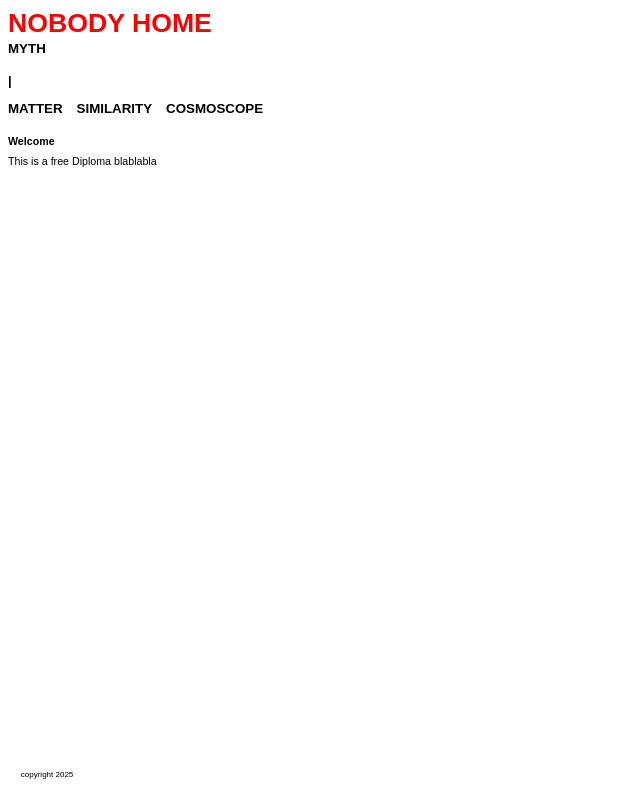
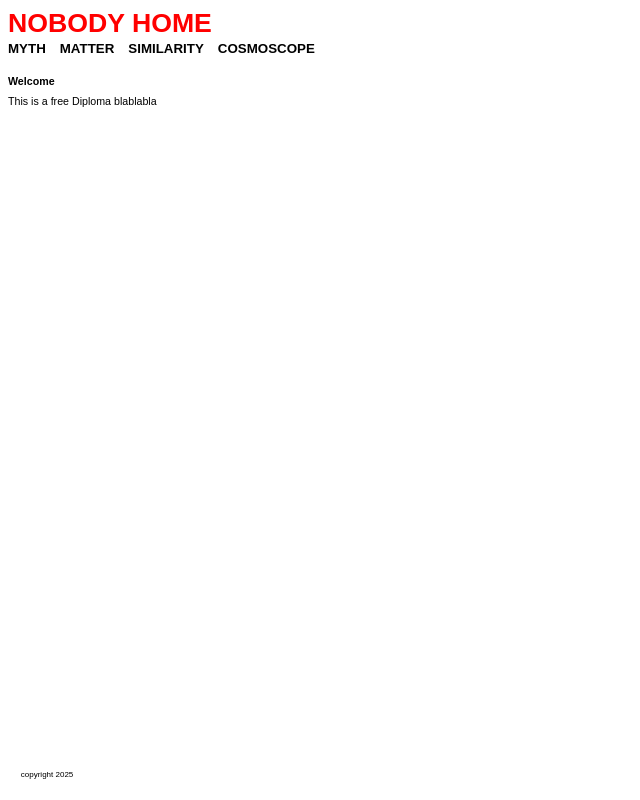
Before and after one commit to nobodyhomeweb/nobody_home, a plain HTML site: page index.html in a window 1280 px wide. Shown: the top 800 px of the page, without its empty margins (0-640 px from the left). Drawn offline with Linux system fonts and the light colour scheme; a web font is replaced by a local one.

Commit message:
Update index.html

```diff
--- a/index.html
+++ b/index.html
@@ -15,7 +15,6 @@
     <nav>
       <ul id="ul">
         <li><a href="myth.html" class="subtitle">Myth</a></li>
-        <h1 class="subtitle">|</h1>
         <li><a href="matter.html" class="subtitle">Matter</a></li>
         <li><a href="similarity.html" class="subtitle">Similarity</a></li>
         <li><a href="cosmoscope.html" class="subtitle">Cosmoscope</a></li>
```
